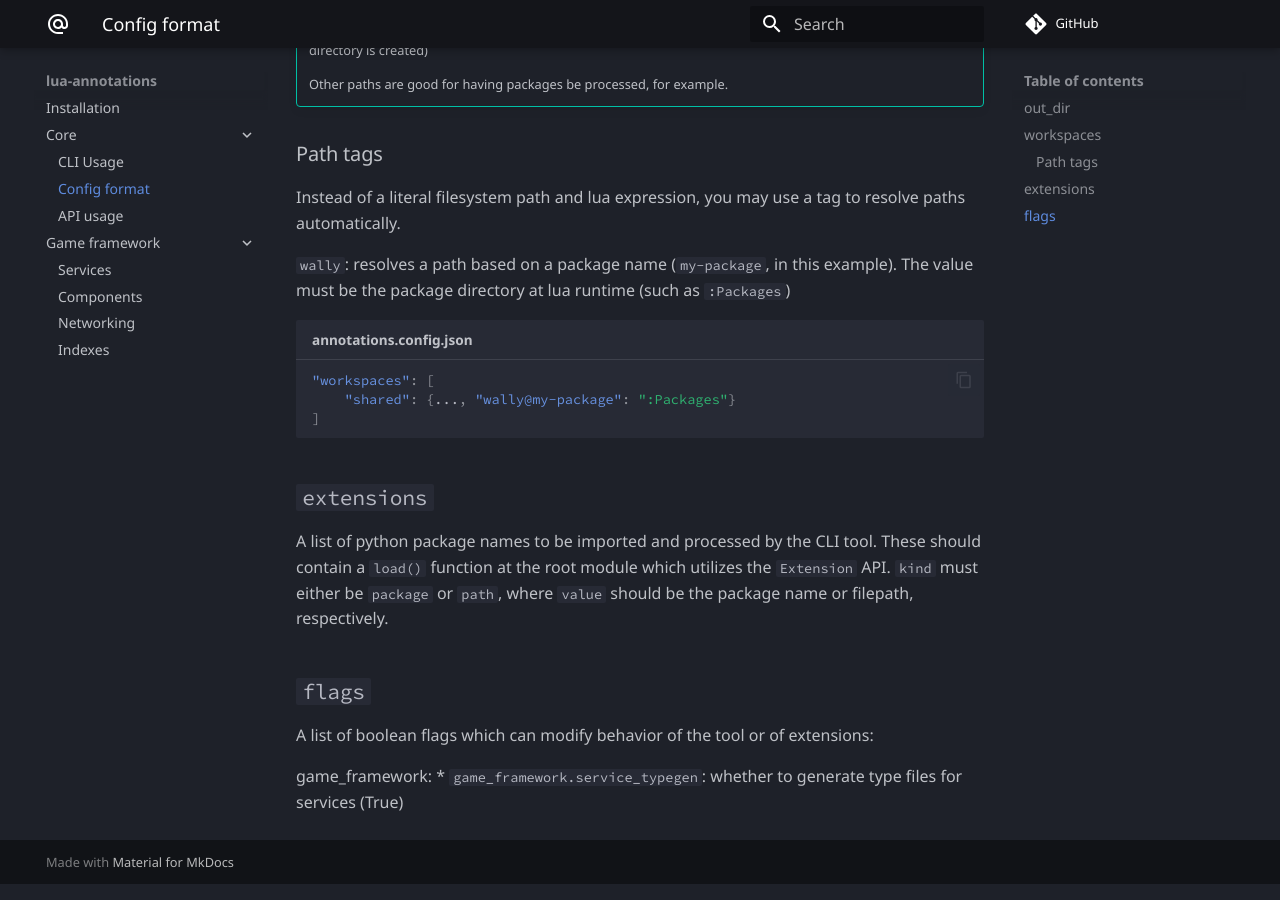
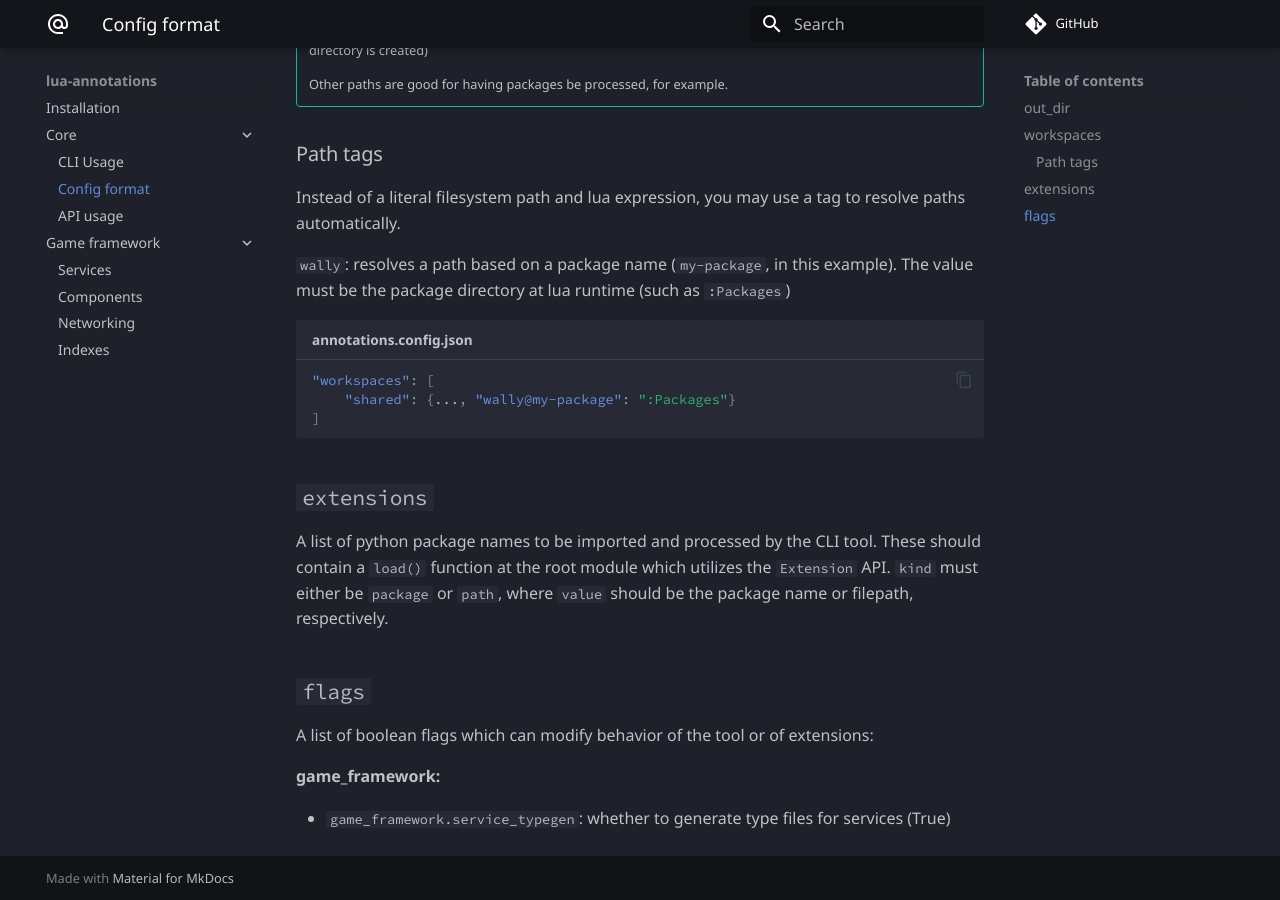
Before and after one commit to pigxity-games/lua-annotations, an MkDocs documentation site: the page built from docs/docs/core/1config.md, in a window 1280 px wide and 900 px high, scrolled down 1279 px. Built offline with MkDocs 1.6.1 and Material for MkDocs 9.7.7, drawn with Linux system fonts in a browser that asks for light colours; comment, search, counter and statistics services are not loaded; some of the changed lines change nothing that is shown.

Commit message:
update docs

```diff
--- a/docs/docs/core/1config.md
+++ b/docs/docs/core/1config.md
@@ -56,5 +56,6 @@ A list of python package names to be imported and processed by the CLI tool. The
 ## `flags`
 A list of boolean flags which can modify behavior of the tool or of extensions:
 
-game_framework:
+**game_framework:**
+
 * `game_framework.service_typegen`: whether to generate type files for services (True)
--- a/docs/mkdocs.yml
+++ b/docs/mkdocs.yml
@@ -22,3 +22,5 @@ markdown_extensions:
   - admonition
   - pymdownx.details
   - pymdownx.superfences
+  - pymdownx.tabbed:
+      alternate_style: true
```
